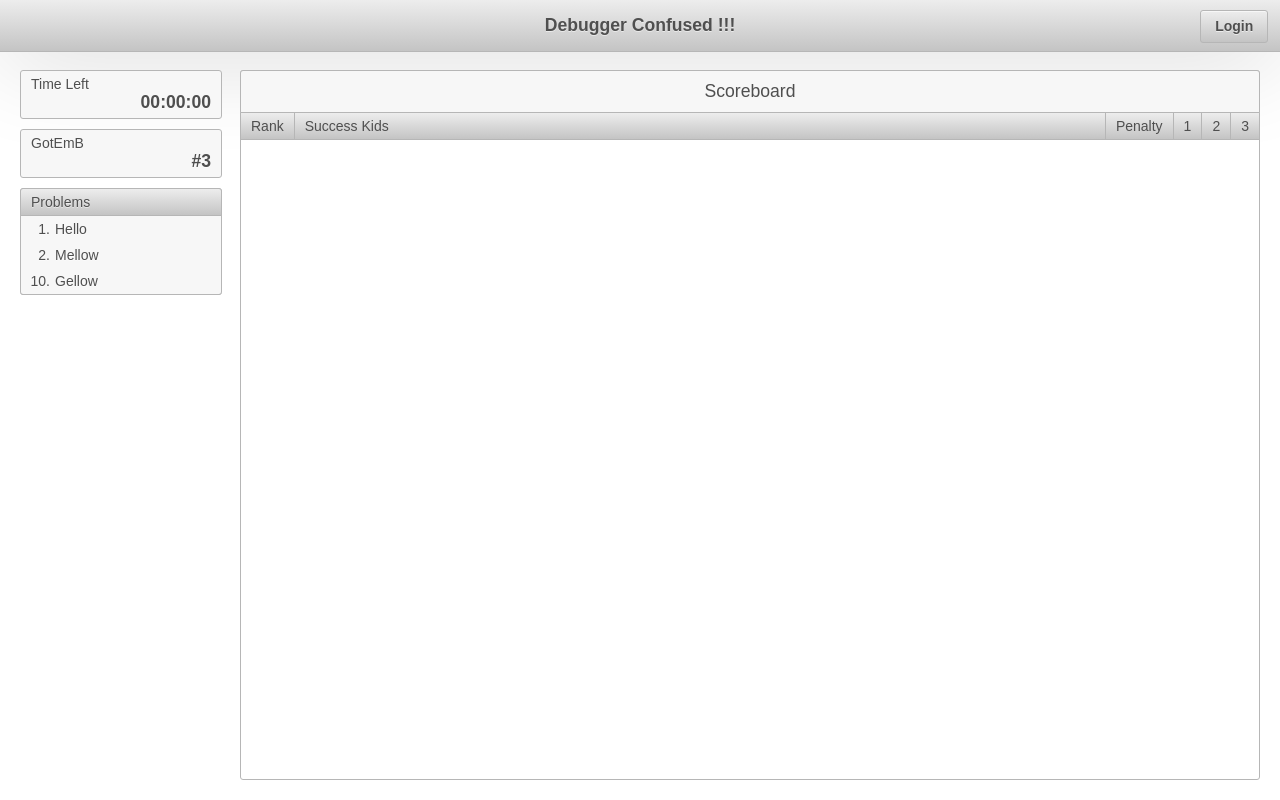
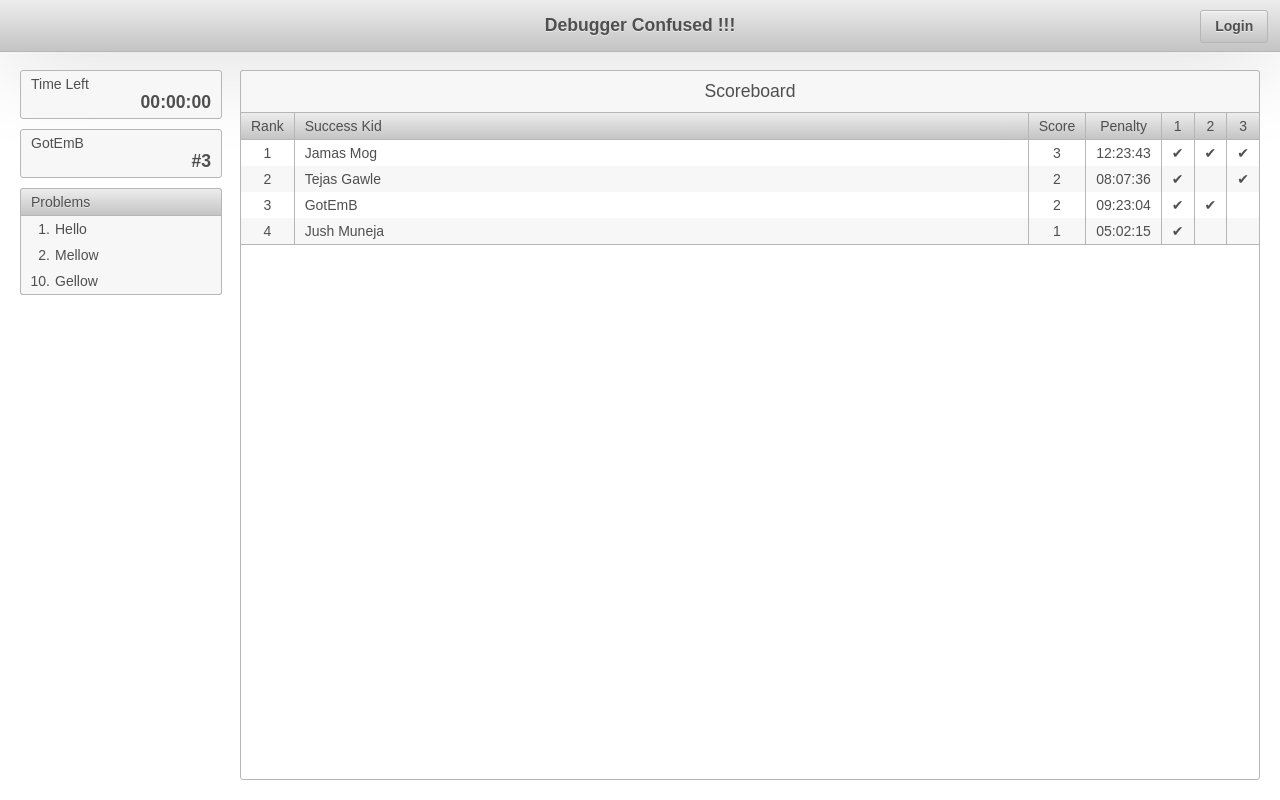
Before and after one commit to GotEmB/DeCon, a plain HTML site: page public/index.html in a window 1280 px wide. Drawn offline with Linux system fonts and the light colour scheme.

Commit message:
Scoreboard UI... almost done?

```diff
--- a/public/css/clientside.css
+++ b/public/css/clientside.css
@@ -162,17 +162,19 @@ div.login-row input
 	margin: -1px;
 }
 
-#scoreboard-headrow
+#scoreboard-data
+{
+	width: 100%;
+	border-spacing: 0;
+}
+
+#scoreboard-data tr
 {
 	font-size: 0;
-	border-width: 0;
-	display: table;
-	width: 100%;
 }
 
-	#scoreboard-headrow div
+	#scoreboard-data tr th, #scoreboard-data tr td
 	{
-		display: table-cell;
 		font-size: 14px;
 		font-weight: normal;
 		padding: 5px 10px;
@@ -180,14 +182,31 @@ div.login-row input
 		margin: 0 -1px;
 		border-right-width: 0;
 		width: 1px;
+		text-align: center;
 	}
 
-	#scoreboard-headrow div:first-child
+	#scoreboard-data tr td
+	{
+		border-width: 0 0 0 1px;
+	}
+
+	#scoreboard-data tr:nth-child(2n+1) td
+	{
+		background-color: rgb(247, 247, 247)
+	}
+
+	#scoreboard-data tr:last-child td
+	{
+		border-bottom-width: 1px;
+	}
+
+	#scoreboard-data tr th:first-child, #scoreboard-data tr td:first-child
 	{
 		border-left-width: 0;
 	}
 
-	#scoreboard-headrow div:nth-child(2)
+	#scoreboard-data tr th:nth-child(2), #scoreboard-data tr td:nth-child(2)
 	{
 		width: inherit;
+		text-align: left;
 	}
--- a/public/index.html
+++ b/public/index.html
@@ -44,14 +44,53 @@
 		</div>
 		<div id="scoreboard-box" class="ui-widget ui-widget-content ui-corner-top ui-corner-bottom">
 			<div id="scoreboard-header" class="ui-widget ui-widget-content ui-corner-top">Scoreboard</div>
-			<div id="scoreboard-headrow" class="ui-widget ui-widget-header">
-				<div>Rank</div>
-				<div>Success Kids</div>
-				<div>Penalty</div>
-				<div>1</div>
-				<div>2</div>
-				<div>3</div>
-			</div>
+			<table id="scoreboard-data">
+				<tr class="ui-widget ui-widget-header">
+					<th>Rank</th>
+					<th>Success Kid</th>
+					<th>Score</th>
+					<th>Penalty</th>
+					<th>1</th>
+					<th>2</th>
+					<th>3</th>
+				</tr>
+				<tr id="scoreboard-rows">
+					<td>1</div>
+					<td>Jamas Mog</td>
+					<td>3</td>
+					<td>12:23:43</td>
+					<td>&#10004;</td>
+					<td>&#10004;</td>
+					<td>&#10004;</td>
+				</tr>
+				<tr>
+					<td>2</td>
+					<td>Tejas Gawle</td>
+					<td>2</td>
+					<td>08:07:36</td>
+					<td>&#10004;</td>
+					<td></td>
+					<td>&#10004;</td>
+				</tr>
+				<tr>
+					<td>3</td>
+					<td>GotEmB</td>
+					<td>2</td>
+					<td>09:23:04</td>
+					<td>&#10004;</td>
+					<td>&#10004;</td>
+					<td></td>
+				</tr>
+				<tr>
+					<td>4</td>
+					<td>Jush Muneja</td>
+					<td>1</td>
+					<td>05:02:15</td>
+					<td>&#10004;</td>
+					<td></td>
+					<td></td>
+				</tr>
+			</table>
 		</div>
 	</body>
 </html>
--- a/public/js/clientside.js
+++ b/public/js/clientside.js
@@ -23,5 +23,6 @@ $(document).ready(function() {
 	$('#problems-contents div').mouseup(function() {$(this).removeClass('ui-state-focus')});
 	$('#problems-contents div:last-child').addClass('ui-corner-bottom');
 
-	$('#scoreboard-headrow div').addClass('ui-widget ui-widget-header');
+	$('#scoreboard-data tr th').addClass('ui-widget ui-widget-header');
+	$('#scoreboard-data tr td').addClass('ui-widget ui-widget-content');
 });
```
